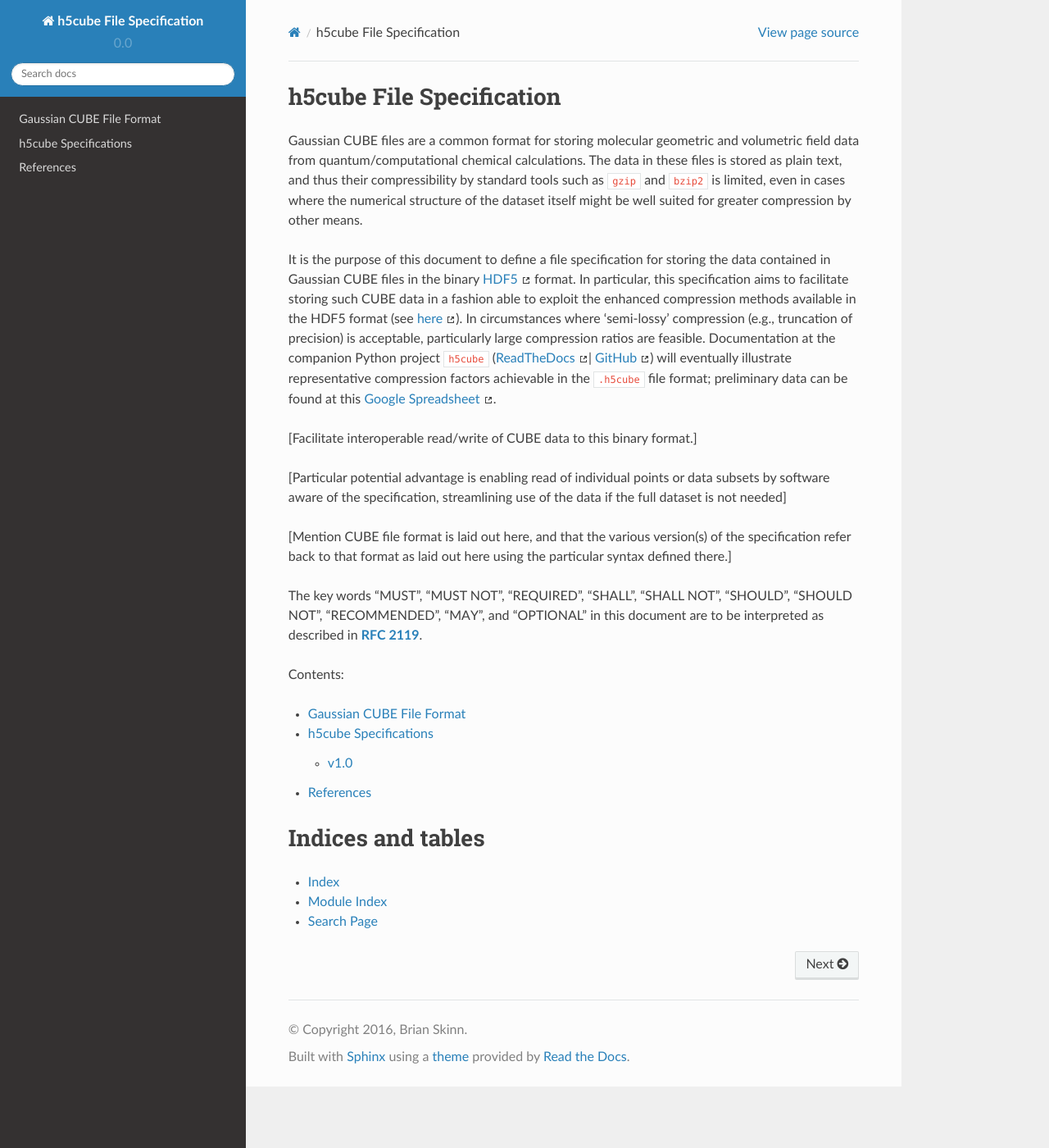
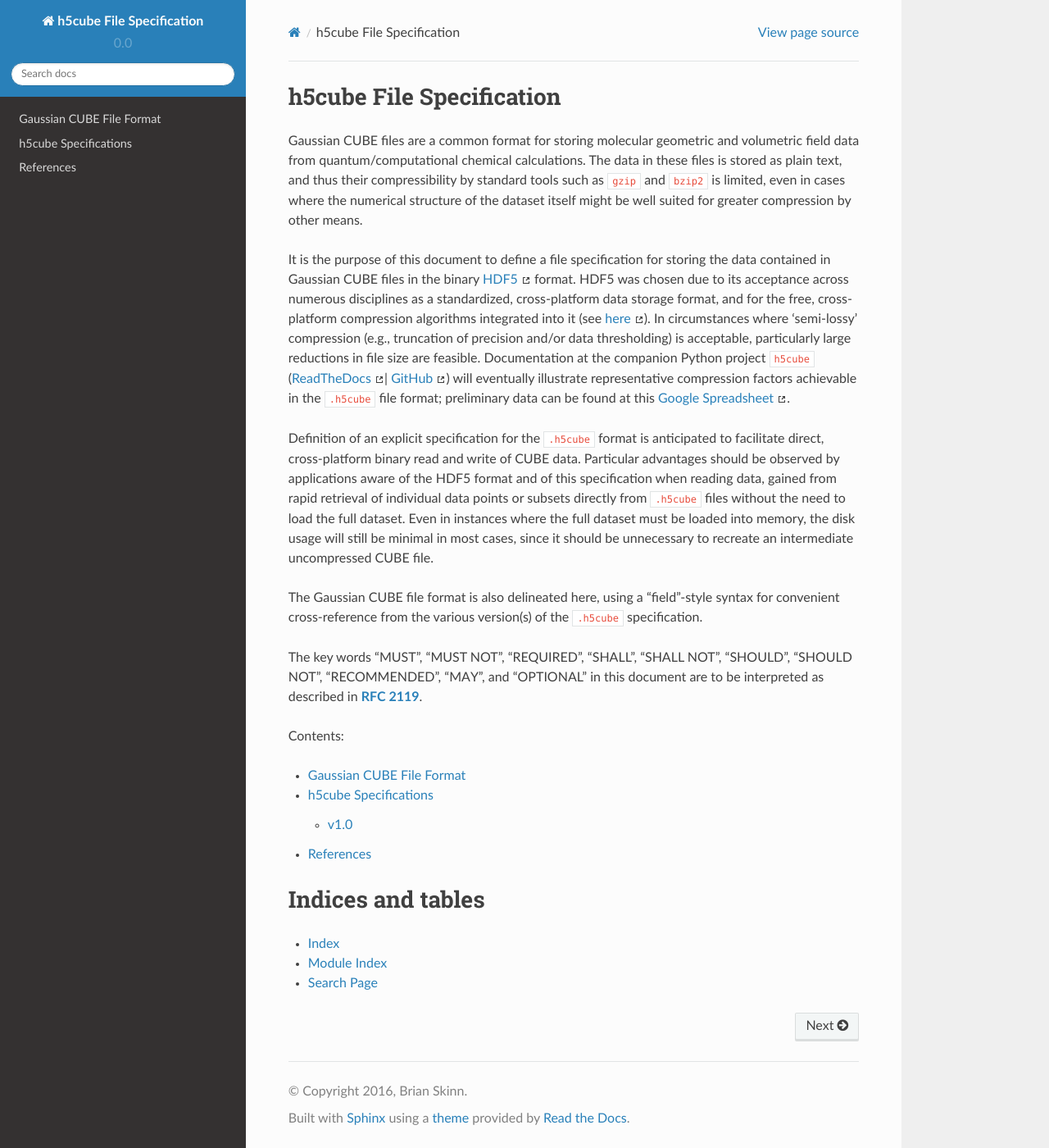
Before and after one commit to bskinn/h5cube-spec, a Sphinx documentation site: the page built from doc/source/index.rst, in a window 1280 px wide and 1400 px high. Shown: the whole window at 82% size. Built offline with Sphinx 7.4.7 and the Read the Docs theme 2.0.0, drawn with Linux system fonts in a browser that asks for light colours.

Commit message:
DRAFT: index.rst & cubeformat.rst
index.rst: First candidate-final draft of front page is done.

cubeformat.rst:

 * Complete text for {ORIGIN}
 * Reformat field descriptions to be indented

```diff
--- a/doc/source/index.rst
+++ b/doc/source/index.rst
@@ -15,12 +15,14 @@ greater compression by other means.
 
 It is the purpose of this document to define a file specification for storing
 the data contained in Gaussian CUBE files in the binary
-`HDF5 <https://support.hdfgroup.org/HDF5/>`__ |extlink| format. In particular, this
-specification aims to facilitate storing such CUBE data in a fashion able to exploit
-the enhanced compression methods available in the HDF5 format
+`HDF5 <https://support.hdfgroup.org/HDF5/>`__ |extlink| format. HDF5
+was chosen due to its acceptance across numerous disciplines as a standardized,
+cross-platform data storage format, and for the free, cross-platform compression
+algorithms integrated into it
 (see `here <https://support.hdfgroup.org/hdf5-quest.html#gcomp>`__ |extlink|).
-In circumstances where 'semi-lossy' compression (e.g., truncation of precision) is
-acceptable, particularly large compression ratios are feasible.
+In circumstances where 'semi-lossy' compression (e.g., truncation of precision
+and/or data thresholding) is
+acceptable, particularly large reductions in file size are feasible.
 Documentation at the companion Python project ``h5cube``
 (`ReadTheDocs <http://h5cube.readthedocs.io/en/stable/>`__ |extlink|\|
 `GitHub <https://github.com/bskinn/h5cube>`__ |extlink|) will eventually illustrate
@@ -29,13 +31,16 @@ can be found at this
 `Google Spreadsheet <https://docs.google.com/spreadsheets/d/1AajEYpacgq48X72_HuarVLVA517ZY4htaEWf1tLY5Cc/edit#gid=0>`__
 |extlink|.
 
-[Facilitate interoperable read/write of CUBE data to this binary format.]
+Definition of an explicit specification for the ``.h5cube`` format is anticipated to facilitate
+direct, cross-platform binary read and write of CUBE data.  Particular advantages should be
+observed by applications aware of the HDF5 format and of this specification when reading data,
+gained from rapid retrieval of individual data points or subsets directly from ``.h5cube``
+files without the need to load the full dataset.  Even in instances where the full dataset
+must be loaded into memory, the disk usage will still be minimal in most cases, since it
+should be unnecessary to recreate an intermediate uncompressed CUBE file.
 
-[Particular potential advantage is enabling read of individual points or data subsets by software aware of the
-specification, streamlining use of the data if the full dataset is not needed]
-
-[Mention CUBE file format is laid out here, and that the various version(s) of the specification
-refer back to that format as laid out here using the particular syntax defined there.]
+The Gaussian CUBE file format is also delineated here, using a "field"-style syntax for
+convenient cross-reference from the various version(s) of the ``.h5cube`` specification.
 
 The key words "MUST", "MUST NOT", "REQUIRED", "SHALL", "SHALL
 NOT", "SHOULD", "SHOULD NOT", "RECOMMENDED",  "MAY", and
```
Also changed, not shown: doc/source/cubeformat.rst (+18 -11 lines).
